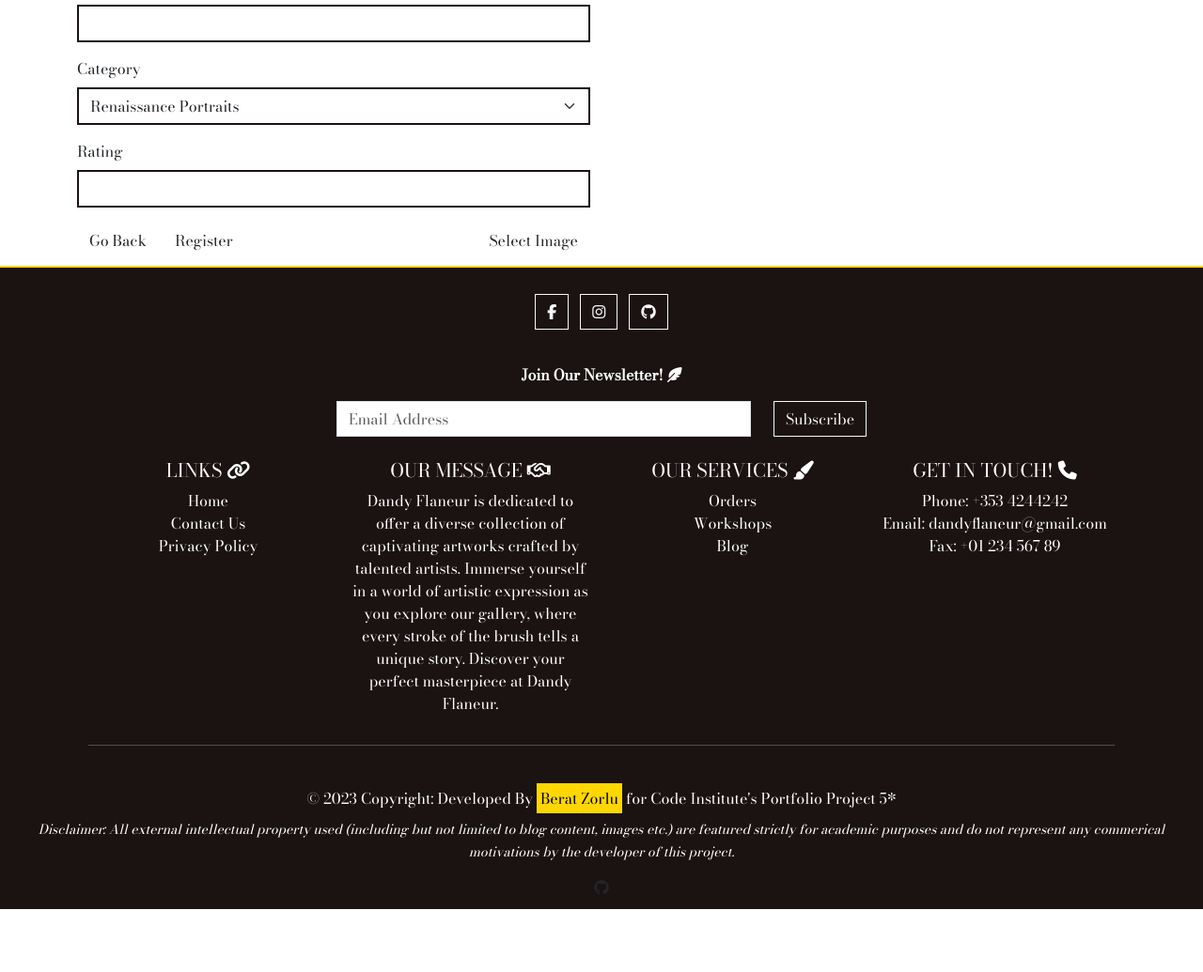
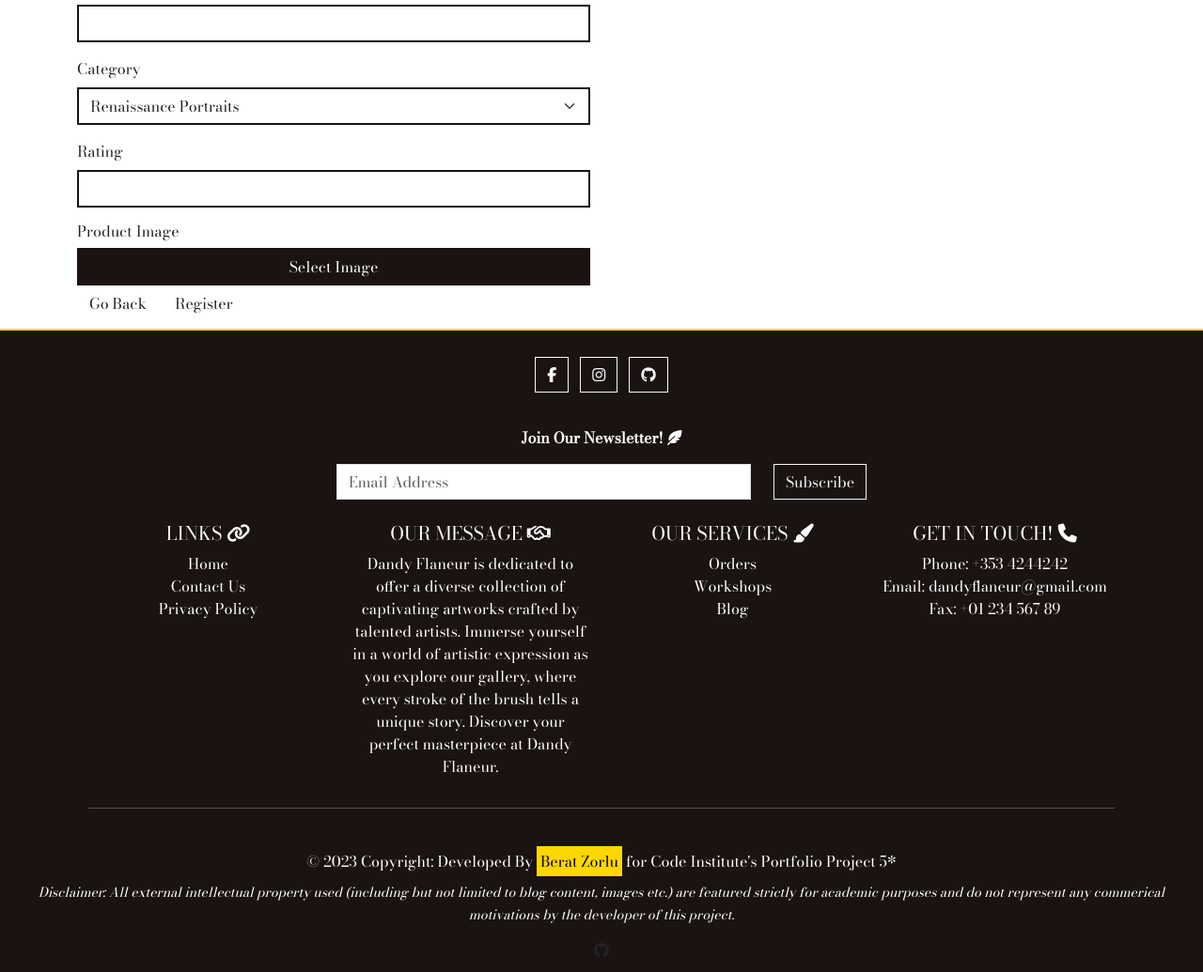
Before and after one commit to beratzorlu/dandy_flaneur_ecommerce, a Django app: page /store/add_store/ in a window 1280 px wide. Shown: the part 1145-2180 px from the top of the page at 94% size. Before the commit the page ends 2113 px from the top, so only its background shows below. Run offline with Django 3.2, Linux system fonts and the light colour scheme; the visitor is signed in with stand-in values (Sample User, id 1); data comes from the database, SQL or seed files in the repository; parts of the project's set-up code (start-up, migrations or seed data) failed here and were passed over; some libraries are stand-ins or nearby versions.

Commit message:
Add custom template to change default markup of Django's ClearableFileInput widget.

```diff
--- a/store/templates/store/custom_widget_templates/custom_clearable_file_input.html
+++ b/store/templates/store/custom_widget_templates/custom_clearable_file_input.html
@@ -1,17 +1,24 @@
 {% if widget.is_initial %}
 <p>{{ widget.initial_text }}:</p>
 <a href="{{ widget.value.url }}">
-        <img width="96" height="96" class="rounded-0 border border-3 border-dark shadow-lg" src="{{ widget.value.url }}">
+    <img width="96" height="96" class="dandy-border-alt rounded-0 shadow-lg" src="{{ widget.value.url }}">
 </a>
 {% if not widget.required %}
 <div class="custom-control custom-checkbox mt-2">
     <input class="custom-control-input" type="checkbox" name="{{ widget.checkbox_name }}" id="{{ widget.checkbox_id }}">
-            <label class="custom-control-label text-danger" for="{{ widget.checkbox_id }}">{{ widget.clear_checkbox_label }}</label>
+    <label class="custom-control-label text-danger"
+        for="{{ widget.checkbox_id }}">{{ widget.clear_checkbox_label }}</label>
 </div>
 {% endif %}<br>
 {{ widget.input_text }}
 {% endif %}
-<span class="btn btn-black rounded-0 btn-file">
-    Select Image <input id="new-image" type="{{ widget.type }}" name="{{ widget.name }}"{% include "django/forms/widgets/attrs.html" %}>
+<div class="h-100">
+    <h6>Product Image</h6>
+    <span class="btn text-white dandy-bg dandy-border-alt rounded-0 btn-file w-100">
+        Select Image <input id="new-image" type="{{ widget.type }}" name="{{ widget.name }}"
+            {% include "django/forms/widgets/attrs.html" %}>
     </span>
-<strong><p class="text-danger" id="filename"></p></strong>
+</div>
+<strong>
+    <p class="text-danger" id="filename"></p>
+</strong>
```
Lines whose indentation alone changed are shown as unchanged.
